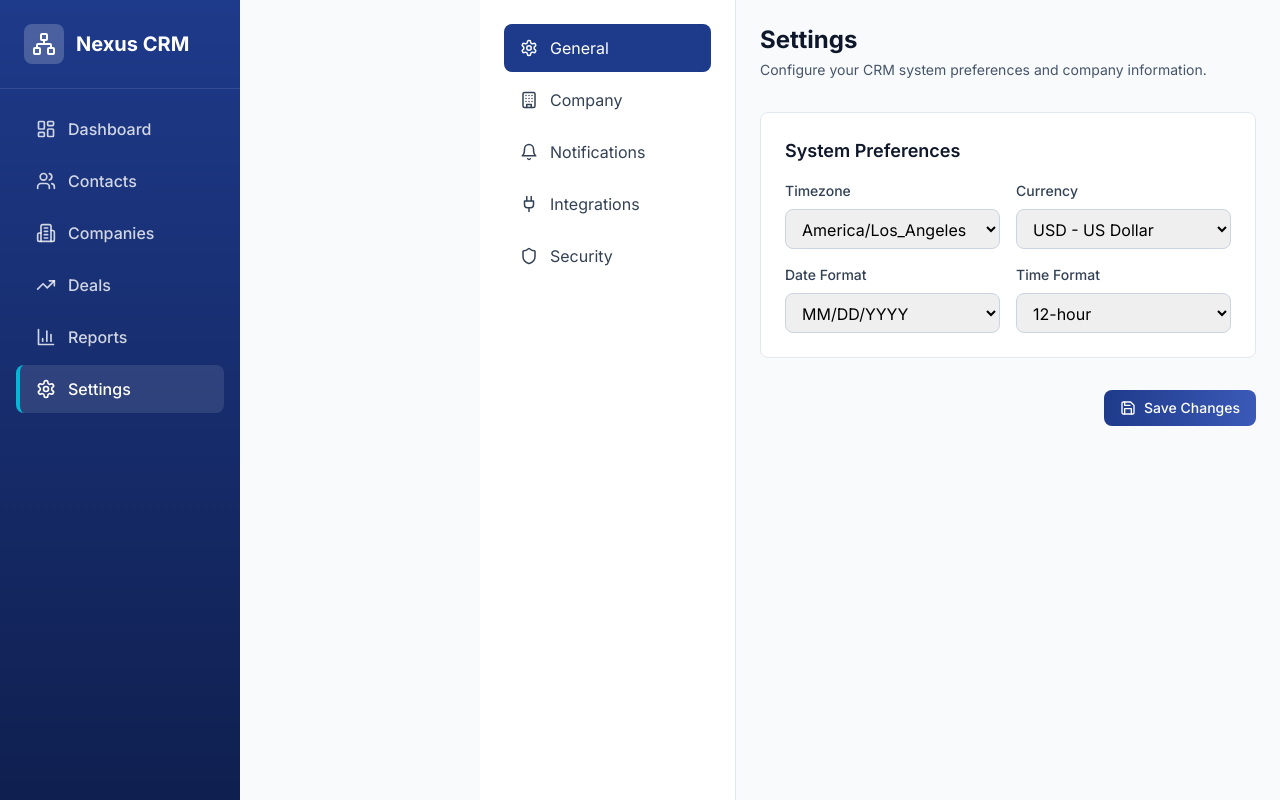
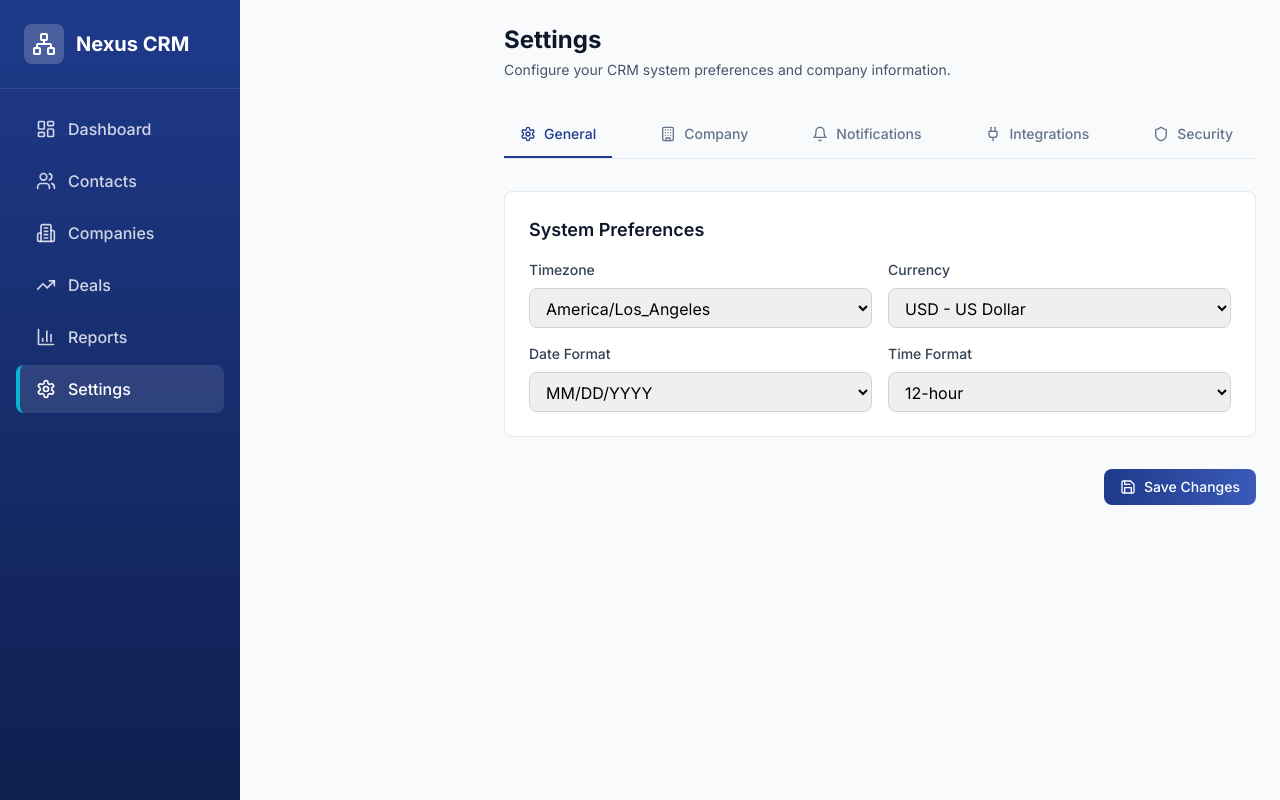
Before and after one commit to apper-canvas/onyx-nexus-iris, a React (Vite) app: page /settings in a window 1280 px wide. Built offline with nearby package versions, Linux system fonts and the light colour scheme.

Commit message:
Fix Settings page layout by removing duplicate structure and using horizontal tabs

```diff
--- a/src/components/pages/Settings.jsx
+++ b/src/components/pages/Settings.jsx
@@ -70,31 +70,8 @@ const Settings = () => {
   };
 
   return (
-    <div className="min-h-screen bg-slate-50">
-      <div className="max-w-7xl mx-auto flex">
-        {/* Settings Sidebar */}
-        <div className="w-64 bg-white border-r border-slate-200 min-h-screen p-6">
-          <div className="space-y-1">
-            {settingsTabs.map((tab) => (
-              <button
-                key={tab.id}
-                onClick={() => setActiveTab(tab.id)}
-                className={`w-full flex items-center gap-3 px-4 py-3 text-left rounded-lg transition-colors ${
-                  activeTab === tab.id
-                    ? "bg-primary text-white"
-                    : "text-slate-700 hover:bg-slate-100"
-                }`}
-              >
-                <ApperIcon name={tab.icon} size={18} />
-                {tab.label}
-              </button>
-            ))}
-          </div>
-        </div>
-
-        {/* Settings Content */}
-        <div className="flex-1 p-6">
-          <div className="max-w-4xl">
+<div className="p-6">
+      <div className="max-w-7xl mx-auto">
         {/* Header */}
         <div className="mb-8">
           <h1 className="text-2xl font-bold text-slate-900">Settings</h1>
@@ -103,6 +80,28 @@ const Settings = () => {
           </p>
         </div>
 
+        {/* Settings Navigation Tabs */}
+        <div className="border-b border-slate-200 mb-8">
+          <div className="flex space-x-8">
+            {settingsTabs.map((tab) => (
+              <button
+                key={tab.id}
+                onClick={() => setActiveTab(tab.id)}
+                className={`flex items-center gap-2 px-4 py-3 text-sm font-medium border-b-2 transition-colors ${
+                  activeTab === tab.id
+                    ? "border-primary text-primary"
+                    : "border-transparent text-slate-500 hover:text-slate-700 hover:border-slate-300"
+                }`}
+              >
+                <ApperIcon name={tab.icon} size={16} />
+                {tab.label}
+              </button>
+            ))}
+          </div>
+        </div>
+
+        {/* Settings Content */}
+        <div className="max-w-4xl">
           {/* General Settings */}
           {activeTab === "general" && (
             <div className="space-y-6">
@@ -268,7 +267,6 @@ const Settings = () => {
         </div>
       </div>
     </div>
-    </div>
   );
 };
 
```
Lines whose indentation alone changed are shown as unchanged.
